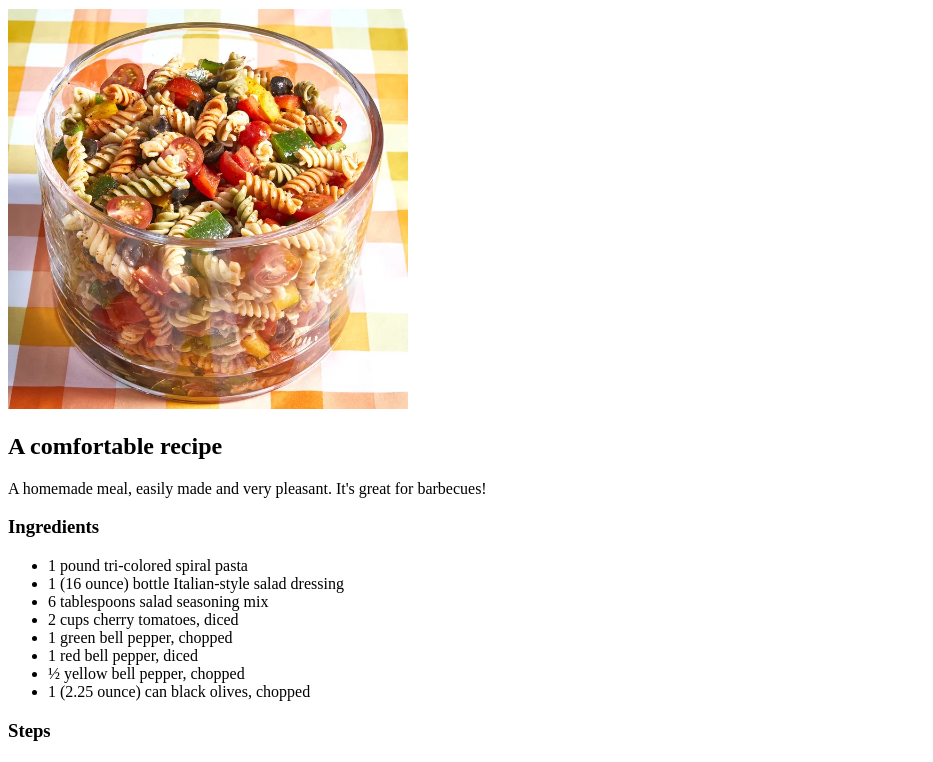
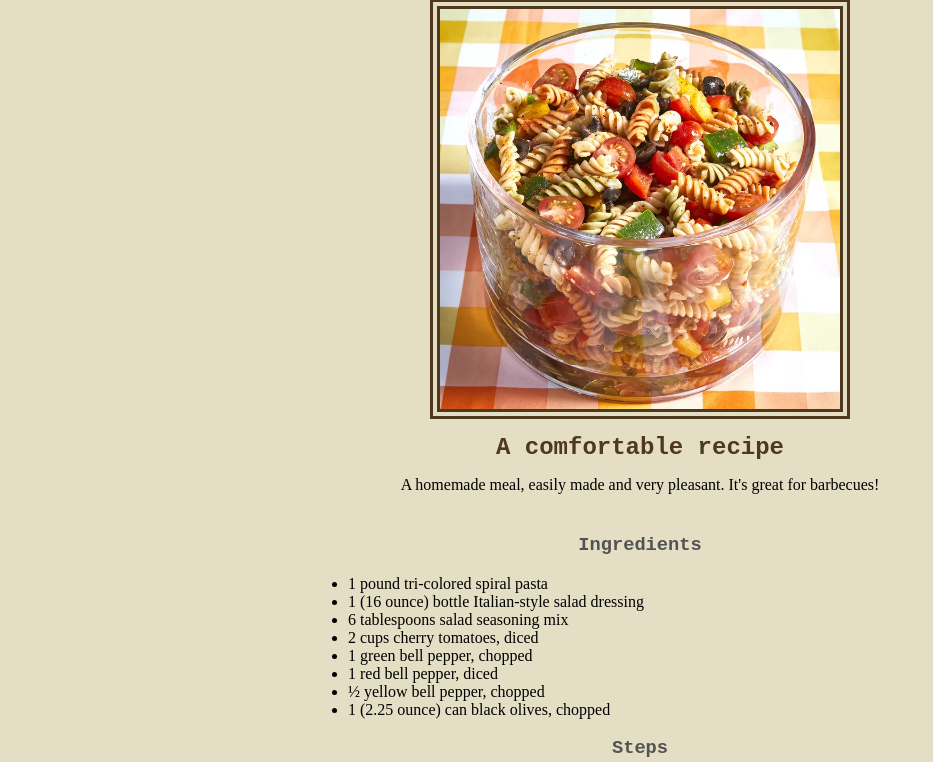
Before and after one commit to MattFLPe/odin-recipes, a plain HTML site: page recipes/pastasalad.html in a window 1280 px wide. Shown: the part 71-833 px from the top of the page, without its empty margins (0-933 px from the left). Drawn offline with Linux system fonts and the light colour scheme.

Commit message:
Major changes on CSS rules

```diff
--- /dev/null
+++ b/recipes/lasagna.css
@@ -0,0 +1,26 @@
+.body {
+
+    background-color: rgb(228, 222, 196);
+
+}
+
+.title {
+
+    font-family: 'Courier New', Courier, monospace;
+    color: rgb(78, 56, 30);
+    text-align: center;
+    margin: 20px;
+}
+
+.h3 {
+
+    font-family: 'Courier New', Courier, monospace;
+    text-align: center;
+    color: rgb(83, 83, 83);
+
+}
+
+.ingredients {
+
+    margin-left: 400px;
+}
--- /dev/null
+++ b/recipes/macaroni.css
@@ -0,0 +1,39 @@
+.body {
+
+    background-color: rgb(228, 222, 196);
+
+}
+
+.title {
+
+    font-family: 'Courier New', Courier, monospace;
+    color: rgb(78, 56, 30);
+    text-align: center;
+    margin: 20px;
+
+}
+
+img {
+
+    outline-style: double;
+    outline-width: 10px;
+}
+
+h2 {
+
+    font-family :'Courier New', Courier, monospace;
+    text-align: center;
+    color:rgb(78, 56, 30);
+}
+h3 {
+
+    font-family :'Courier New', Courier, monospace;
+    text-align: center;
+    color: rgb(83, 83, 83);
+}
+
+li {
+
+    margin-left: 300px;
+
+}
--- /dev/null
+++ b/recipes/pastasalad.css
@@ -0,0 +1,39 @@
+.body {
+
+    background-color: rgb(228, 222, 196);
+
+}
+
+.title {
+
+    font-family: 'Courier New', Courier, monospace;
+    color: rgb(78, 56, 30);
+    text-align: center;
+    margin: 20px;
+
+}
+
+img {
+
+    outline-style: double;
+    outline-width: 10px;
+}
+
+h2 {
+
+    font-family :'Courier New', Courier, monospace;
+    text-align: center;
+    color:rgb(78, 56, 30);
+}
+h3 {
+
+    font-family :'Courier New', Courier, monospace;
+    text-align: center;
+    color: rgb(83, 83, 83);
+}
+
+li {
+
+    margin-left: 300px;
+
+}
--- a/recipes/pastasalad.html
+++ b/recipes/pastasalad.html
@@ -5,12 +5,15 @@
     <meta http-equiv="X-UA-Compatible" content="IE=edge">
     <meta name="viewport" content="width=device-width, initial-scale=1.0">
     <title>Pasta Salad Recipe</title>
+    <link rel="stylesheet" href="pastasalad.css">
 </head>
-<body>
+<body class="body">
+    <div class="title">
     <h1>Pasta Salad</h1>
     <img src="Pasta Salad.webp" alt="A picture of a delightful made Pasta Salad" height="400px">
+    </div>
     <h2>A comfortable recipe</h2>
-    <p>A homemade meal, easily made and very pleasant. It's great for barbecues!</p>
+    <p style="text-align: center; margin-bottom: 40px; margin-top: -5px;">A homemade meal, easily made and very pleasant. It's great for barbecues!</p>
     <h3>Ingredients</h3>
     <ul>
     <li>1 pound tri-colored spiral pasta</li>
@@ -24,7 +27,7 @@
     </ul>
     <h3>Steps</h3>
     <ol>
-    <li>Bring a large pot of lightly salted water to a boil. Cook pasta in the boiling water, stirring occasionally, until tender yet firm to the bite, about 10 to 12 minutes; rinse under cold water and drain.</li>
+    <li>Bring a large pot of lightly salted water to a boil. <br>Cook pasta in the boiling water, stirring occasionally, until tender yet firm to the bite, about 10 to 12 minutes; <br>rinse under cold water and drain.</li>
     <li>Whisk Italian dressing and salad spice mix together until smooth.</li>
     <li>Combine pasta, tomatoes, bell peppers, and olives in a salad bowl; pour dressing over salad and toss to coat. Refrigerate salad, 8 hours to overnight.</li>
     </ol>
```
